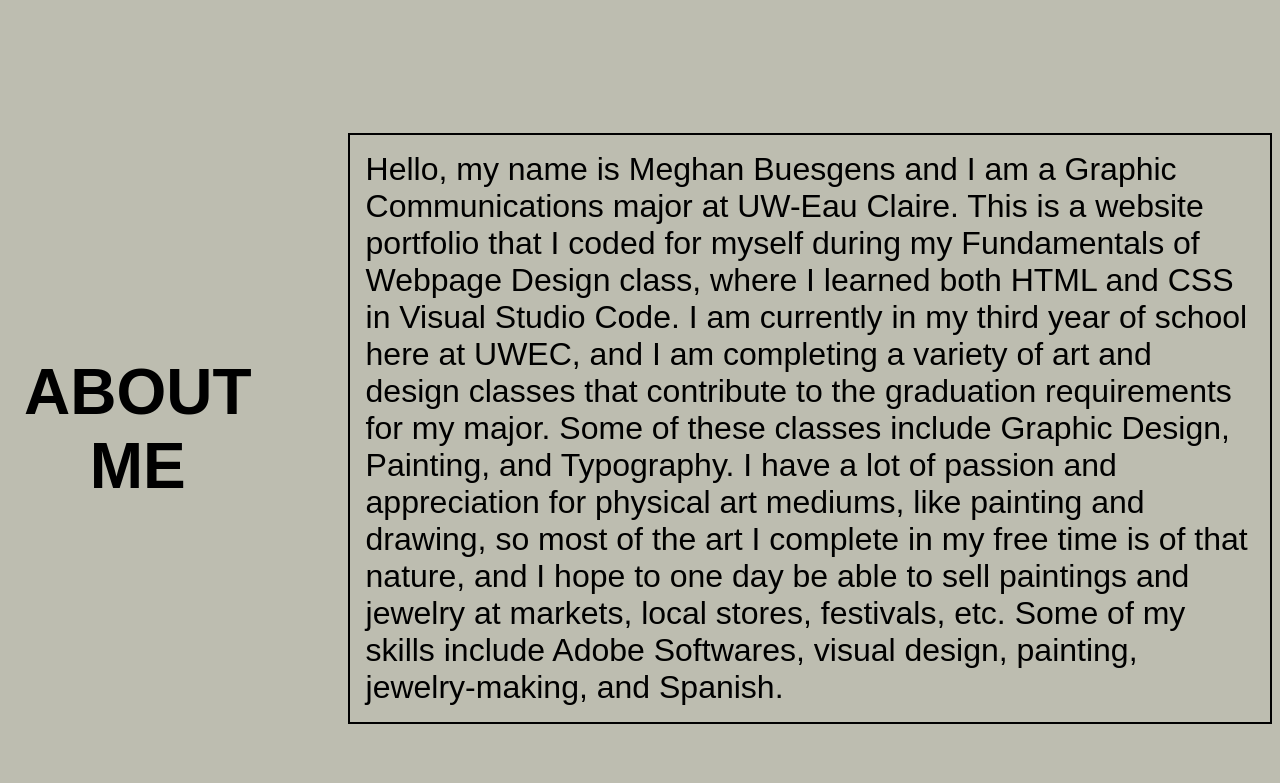
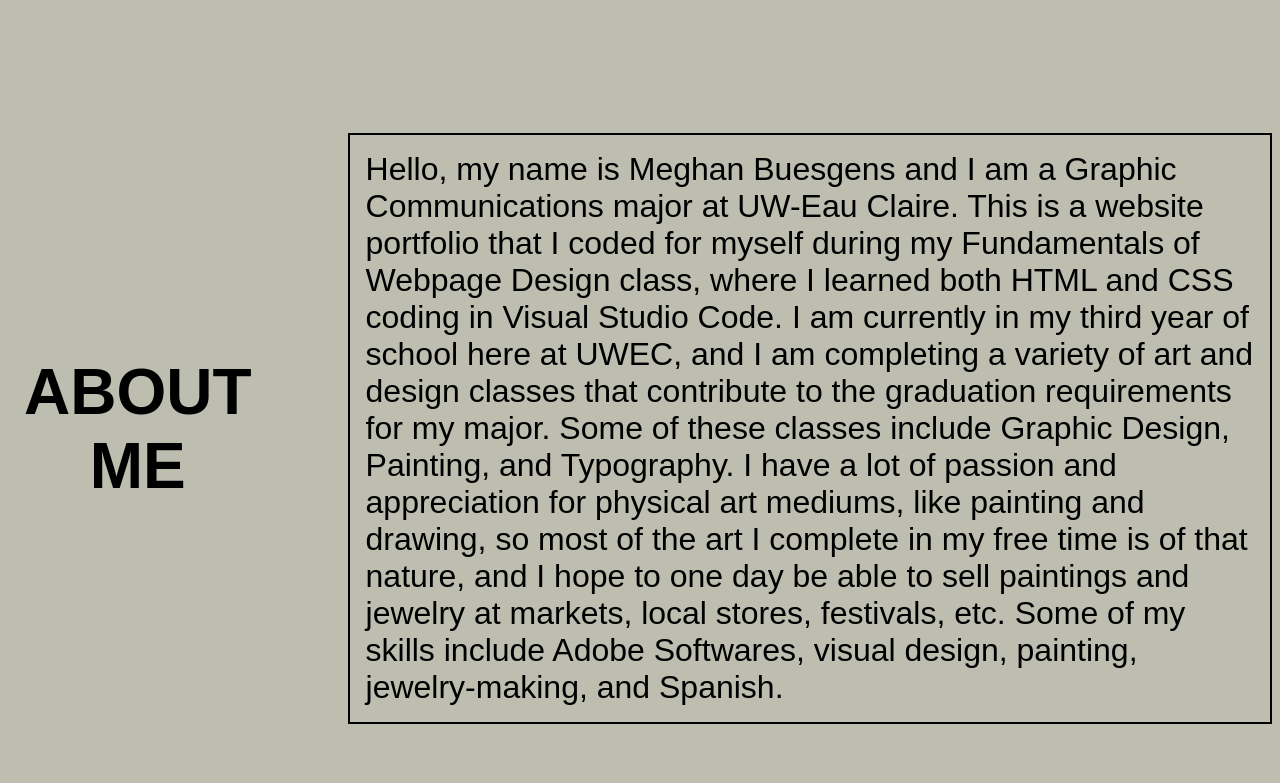
Before and after one commit to buesgeml/Buesgens-portfolio, a plain HTML site: page index.html in a window 1280 px wide. Shown: the part 423-1206 px from the top of the page. Drawn offline with Linux system fonts and the light colour scheme.

Commit message:
Update index.html

```diff
--- a/index.html
+++ b/index.html
@@ -19,7 +19,7 @@
     </header>
     <section>
     <h1>ABOUT<br>ME</h1>
-    <p>Hello, my name is Meghan Buesgens and I am a Graphic Communications major at UW-Eau Claire. This is a website portfolio that I coded for myself during my Fundamentals of Webpage Design class, where I learned both HTML and CSS in Visual Studio Code. I am currently in my third year of school here at UWEC, and I am completing a variety of art and design classes that contribute to the graduation requirements for my major. Some of these classes include Graphic Design, Painting, and Typography. I have a lot of passion and appreciation for physical art mediums, like painting and drawing, so most of the art I complete in my free time is of that nature, and I hope to one day be able to sell paintings and jewelry at markets, local stores, festivals, etc. Some of my skills include Adobe Softwares, visual design, painting, jewelry-making, and Spanish.</p>
+    <p>Hello, my name is Meghan Buesgens and I am a Graphic Communications major at UW-Eau Claire. This is a website portfolio that I coded for myself during my Fundamentals of Webpage Design class, where I learned both HTML and CSS coding in Visual Studio Code. I am currently in my third year of school here at UWEC, and I am completing a variety of art and design classes that contribute to the graduation requirements for my major. Some of these classes include Graphic Design, Painting, and Typography. I have a lot of passion and appreciation for physical art mediums, like painting and drawing, so most of the art I complete in my free time is of that nature, and I hope to one day be able to sell paintings and jewelry at markets, local stores, festivals, etc. Some of my skills include Adobe Softwares, visual design, painting, jewelry-making, and Spanish.</p>
     </section>
     <section id="images-2">
     <h2 id="section-2">SOME OF<br>MY WORK</h2>
```
